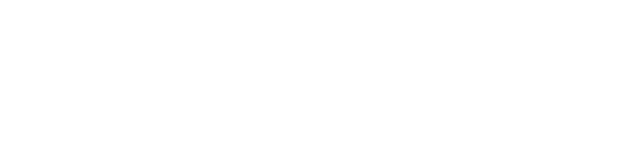
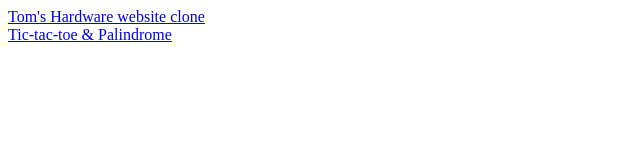
Before and after one commit to stefandragos31415/stefandragos31415.github.io, a plain HTML site: page index.html in a window 1280 px wide. Shown: the whole page, without its empty margins (0-640 px from the left). Drawn offline with Linux system fonts and the light colour scheme.

Commit message:
index page update

```diff
--- a/index.html
+++ b/index.html
@@ -7,7 +7,8 @@
     <title>Links</title>
   </head>
   <body>
-    <a href="./toms_clone/index.html"></a>
-    <a href="./tic-tac-toe/index.html"></a>
+    <a href="./toms_clone/index.html">Tom's Hardware website clone</a>
+    <br />
+    <a href="./tic-tac-toe/index.html">Tic-tac-toe & Palindrome</a>
   </body>
 </html>
```
